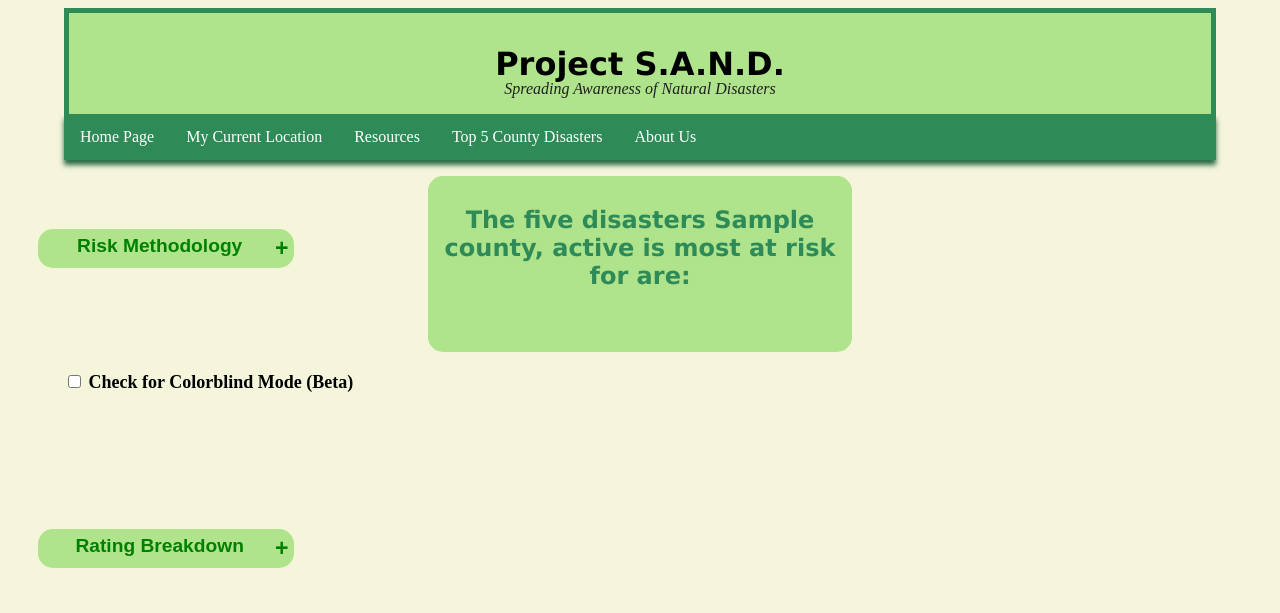
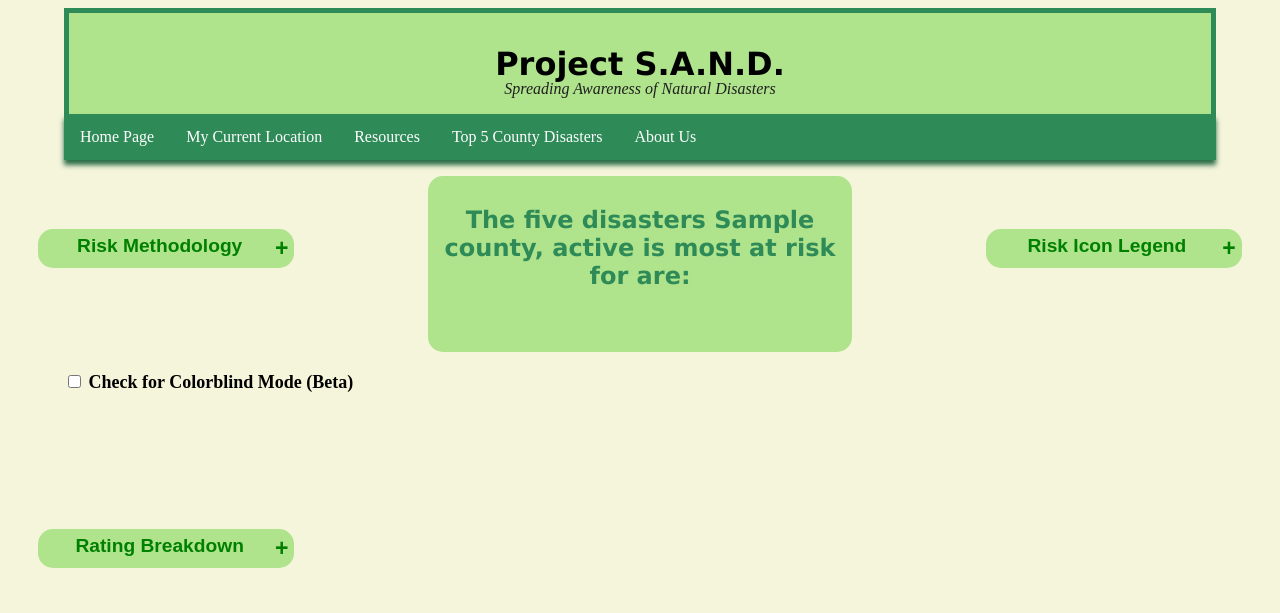
Before and after one commit to dynamiquet/Project-SAND, a Flask app: template templates/displaytop5data.html in a window 1280 px wide. Shown: the top 613 px of the page. Run offline with Flask 3, Linux system fonts and the light colour scheme; the template is opened without the code that fills it: most values are stand-ins (such as "Sample title", 1, 10 or a date in 2020).

Commit message:
Fixed a bug where counties with capital letters within the name were marked as incorrect input

```diff
--- a/ProductionCode/datasource.py
+++ b/ProductionCode/datasource.py
@@ -34,8 +34,7 @@ class DataSource:
 
             query = f"SELECT EXISTS (SELECT 1 FROM county_and_riskvalues WHERE COUNTY = %s AND STATEABBRV = %s);"
 
-            # .title() accounts for counties that are not inputted with only the first letter capitalized
-            cursor.execute(query, (county.title(), state,))
+            cursor.execute(query, (county, state,))
 
             result = cursor.fetchall()
 
--- a/templates/displaydata.html
+++ b/templates/displaydata.html
@@ -85,7 +85,7 @@
             <button type="button" class="collapsible">Risk Icon Legend</button>
             <div class="content">
                 <img src='../static/images/redwarningsign.jpg' alt="Red warning sign" style="width:30px;height:30px;">
-                <p>It is <strong>absolutely necessary</strong> that you visit the resources page for the disaster. Awareness and preparation should be a <strong>top priority.</strong></p>
+                <p>It is <strong>absolutely imperative</strong> for your safety that you visit the resources page for the disaster. Awareness and preparation should be a <strong>top priority.</strong></p>
                 <img src='../static/images/orangewarningsign.png' alt="Orange warning sign" style="width:30px;height:30px;">
                 <p>It is <strong>strongly</strong> advised that you visit the resources page for the disaster. Awareness and preparation is necessary.</p>
                 <img src='../static/images/yellowarningsign.png' alt="Yellow warning sign" style="width:30px;height:30px;">
--- a/templates/displaytop5data.html
+++ b/templates/displaytop5data.html
@@ -2,6 +2,7 @@
     <head>
         <title>Project S.A.N.D.</title>
         <link rel="stylesheet" href="{{ url_for('static', filename='datastyle.css') }}">
+        <script src="../static/scripts/script.js"></script>
         <script src="../static/scripts/Counties.js"></script>
         <script src="../static/scripts/CollapsibleElements.js"></script>
     </head>
@@ -23,7 +24,7 @@
         </div>
 
         <div id="countyResults">
-            <h2>The five disasters {{county}}, {{state}} is most at risk for are:</h2>
+            <h2 id="HelpfulTextAboveSearchInput">The five disasters {{county}}, {{state}} is most at risk for are:</h2>
             <ul>
                 {% for key, value in data.items() %}
                     {% if value == "Insufficient Data" or value == "No Rating" %}
@@ -84,6 +85,20 @@
             </div>
         </div>
 
+        <div class="rating-legend">
+            <button type="button" class="collapsible">Risk Icon Legend</button>
+            <div class="content">
+                <img src='../static/images/redwarningsign.jpg' alt="Red warning sign" style="width:30px;height:30px;">
+                <p>It is <strong>absolutely imperative</strong> for your safety that you visit the resources page for the disaster. Awareness and preparation should be a <strong>top priority.</strong></p>
+                <img src='../static/images/orangewarningsign.png' alt="Orange warning sign" style="width:30px;height:30px;">
+                <p>It is <strong>strongly</strong> advised that you visit the resources page for the disaster. Awareness and preparation is necessary.</p>
+                <img src='../static/images/yellowarningsign.png' alt="Yellow warning sign" style="width:30px;height:30px;">
+                <p>It is advised that you visit the resources page for the disaster. Awareness is recommended but immediate preparation is not needed. </p>
+                <img src='../static/images/greencheckmark.png' alt="Green check mark" style="width:30px;height:30px;">
+                <p>Awareness and prepartion is not necessary, but there is a lot of interesting information available on our resources page.</p>
+            </div>
+        </div>
+
         <div id="getColorblindMode">
             <input type="checkbox" id="colorblind-mode" onclick="colorblindMode()">
             <label for="colorblind-mode"> Check for Colorblind Mode (Beta)</label>
```
